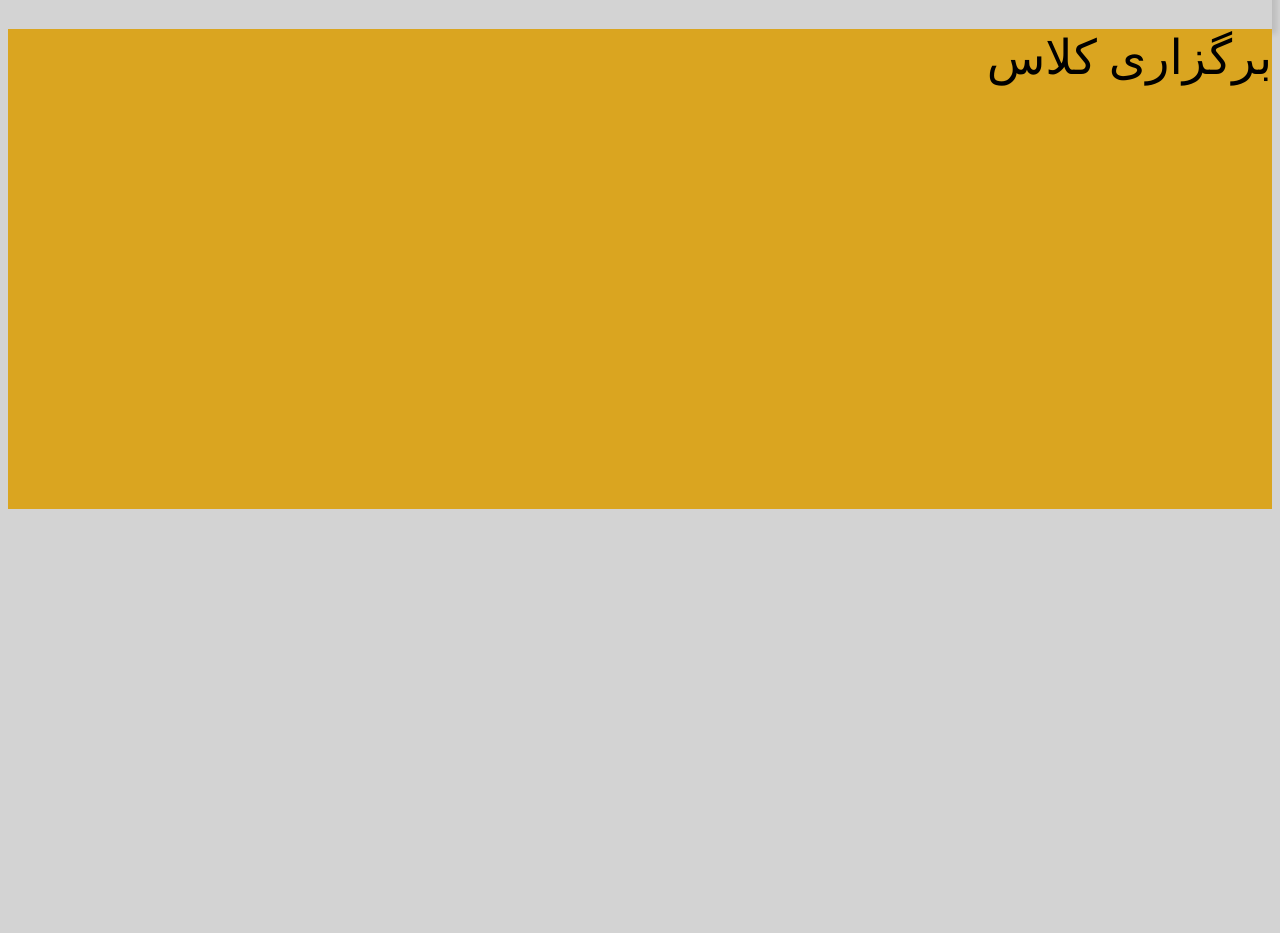
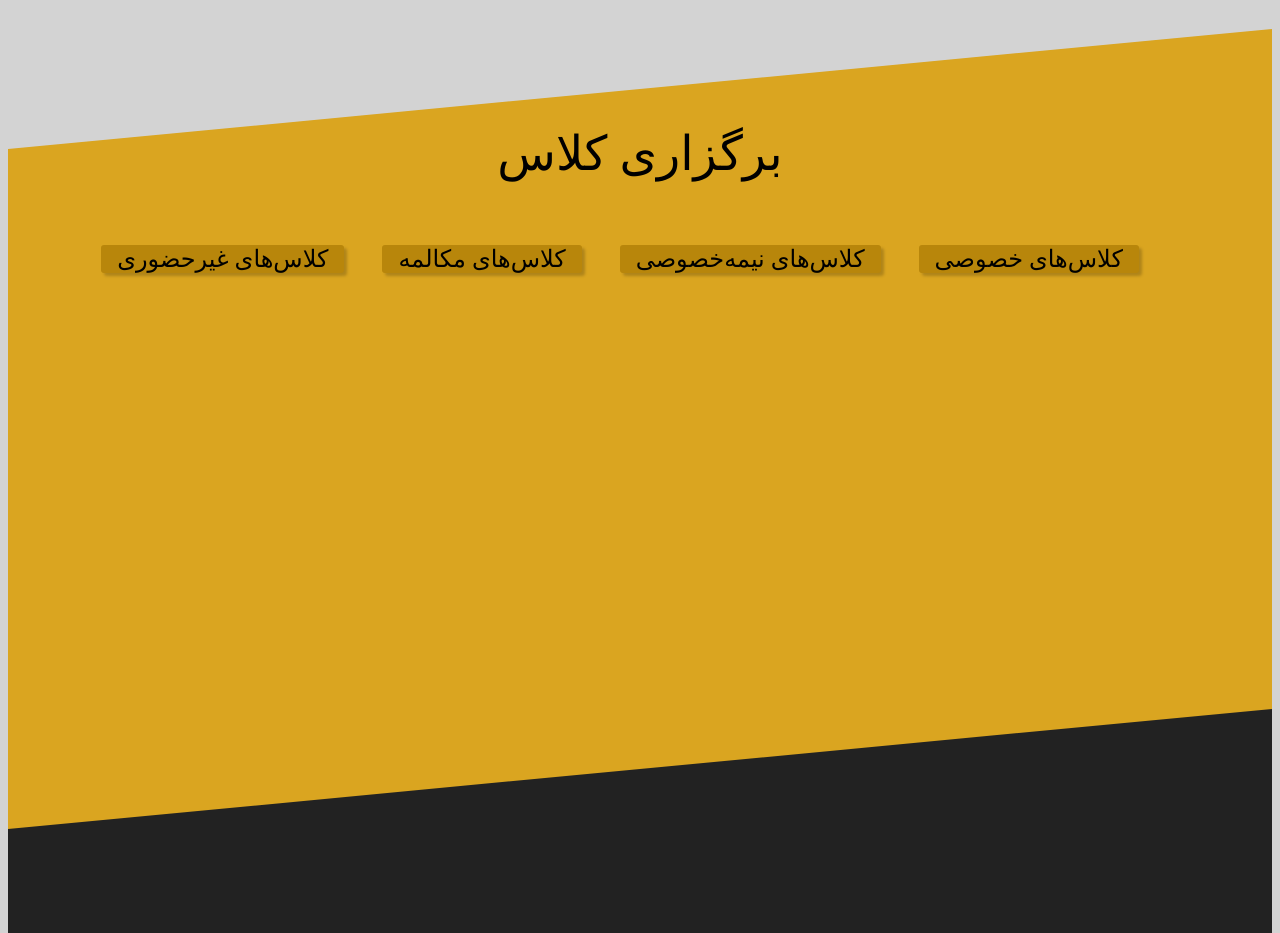
Before and after one commit to aboozarroosta/TeachingWS, a plain HTML site: page index.html in a window 1280 px wide. Shown: the part 1867-2800 px from the top of the page. Before the commit the page ends 2384 px from the top, so only its background shows below. Drawn offline with Linux system fonts and the light colour scheme; a web font is replaced by a local one.

Commit message:
Added footer

```diff
--- a/css/style.css
+++ b/css/style.css
@@ -45,8 +45,7 @@ html {
   display: flex;
   flex-direction: column;
   justify-content: center;
-  align-items: center;
-  box-shadow: 5px 5px 5px rgba(0, 0, 0, 0.1); }
+  align-items: center; }
   .section-taught__header {
     font-size: 3rem; }
   .section-taught__items {
@@ -83,13 +82,68 @@ html {
       border-radius: 3px;
       transform: rotate(-45deg);
       position: absolute; }
+      .section-taught__items__caption-1 {
+        top: 3.4rem;
+        left: -.4rem; }
+      .section-taught__items__caption-2 {
+        top: 3.4rem;
+        left: -.4rem; }
       .section-taught__items__caption-3 {
-        top: 4.5rem; }
+        top: 4.6rem; }
 
 .section-courses {
-  height: 30rem;
+  height: 50rem;
   background-color: goldenrod;
-  transform: skewX(10rem); }
+  clip-path: polygon(0 15%, 100% 0, 100% 85%, 0 100%);
+  text-align: center; }
+  .section-courses__header {
+    margin-top: 6rem; }
+  .section-courses__list {
+    font-size: 1.5rem;
+    list-style: none; }
+    .section-courses__list-item {
+      display: inline-block;
+      margin: 2rem 1rem;
+      padding-left: 1rem;
+      padding-right: 1rem;
+      border-radius: 3px;
+      background-color: darkgoldenrod;
+      box-shadow: 3px 3px 3px rgba(0, 0, 0, 0.2); }
+
+.footer {
+  height: 20rem;
+  margin-top: -10rem;
+  padding-top: 10rem;
+  background-color: #222;
+  position: relative;
+  z-index: -100;
+  text-align: center;
+  display: flex;
+  flex-direction: column;
+  justify-content: space-around;
+  align-items: center; }
+  .footer__social-media {
+    /*display: block;
+        position: absolute;
+        bottom:0;
+        right: 0;*/
+    margin-bottom: 0; }
+  .footer__copyright {
+    border-top: 1px solid rgba(218, 165, 32, 0.2);
+    margin-top: -1rem;
+    color: goldenrod; }
+
+.icon {
+  display: inline-block;
+  width: 3rem;
+  margin-left: 2rem;
+  margin-right: 2rem; }
+
+.icon-instagram {
+  fill: orange; }
+
+.icon-telegram {
+  fill: #00b1ec; }
 
 .u-bottom-margin-med {
   margin-bottom: 2rem !important; }
--- a/index.html
+++ b/index.html
@@ -47,11 +47,38 @@
 
 
         <div class="section-courses">
-            <div class="section-taught__header u-bottom-margin-med">
+            <div class="section-taught__header section-courses__header u-bottom-margin-med">
                 برگزاری کلاس
             </div>
 
+            <ul class="section-courses__list">
+                <li class="section-courses__list-item">
+                    کلاس‌های خصوصی
+                </li>
+                <li class="section-courses__list-item">
+                    کلاس‌های نیمه‌خصوصی
+                </li>
+                <li class="section-courses__list-item">
+                    کلاس‌های مکالمه
+                </li>
+                <li class="section-courses__list-item">
+                    کلاس‌های غیرحضوری
+                </li>
+            </ul>
         </div>
+
+        <footer class="footer">
+
+            <div class="footer__social-media">
+                <svg class="icon icon-telegram"><use xlink:href="img/symbol-defs.svg#icon-telegram"></use></svg>
+                <svg class="icon icon-instagram"><use xlink:href="img/symbol-defs.svg#icon-instagram"></use></svg>
+            </div>
+
+            <div class="footer__copyright">
+                تمام حقوق محفوظ است.
+            </div>
+
+        </footer>
 
     </div>
 </body>
--- a/sass/layout/_courses.scss
+++ b/sass/layout/_courses.scss
@@ -1,5 +1,27 @@
 .section-courses {
-    height: 30rem;
+    height: 50rem;
     background-color: goldenrod;
-    transform: skewX(10rem);
+    clip-path: polygon(0 15%, 100% 0, 100% 85%, 0 100%);
+    text-align: center;
+
+
+    &__header {
+        margin-top: 6rem;
+
+    }
+
+    &__list {
+        font-size: 1.5rem;
+        list-style: none;
+
+        &-item {
+            display: inline-block;
+            margin: 2rem 1rem;
+            padding-left: 1rem;
+            padding-right: 1rem;
+            border-radius: 3px;
+            background-color: darkgoldenrod;
+            box-shadow: 3px 3px 3px rgba(black,.2);
+        }
+    }
 }
--- /dev/null
+++ b/sass/layout/_footer.scss
@@ -0,0 +1,45 @@
+.footer {
+    height: 20rem;
+    margin-top: -10rem;
+    padding-top: 10rem;
+    background-color: #222;
+    position: relative;
+    z-index: -100;
+
+    text-align: center;
+    display: flex;
+    flex-direction: column;
+    justify-content: space-around;
+    align-items: center;
+
+    &__social-media {
+        /*display: block;
+        position: absolute;
+        bottom:0;
+        right: 0;*/
+        margin-bottom: 0;
+    }
+
+    &__copyright {
+        border-top: 1px solid rgba(goldenrod, .2);
+        margin-top: -1rem;
+        color: goldenrod;
+    }
+
+
+}
+
+.icon {
+    display: inline-block;
+    width: 3rem;
+    margin-left: 2rem;
+    margin-right: 2rem;
+}
+
+.icon-instagram {
+    fill: orange;
+}
+
+.icon-telegram {
+    fill: rgb(0, 177, 236);
+}
--- a/sass/layout/_header.scss
+++ b/sass/layout/_header.scss
@@ -16,6 +16,7 @@
     justify-content: center;
     align-items: center;
 
+
     &__heading-1 {
         font-size: 4rem;
         margin-bottom: 1rem;
--- a/sass/layout/_taught.scss
+++ b/sass/layout/_taught.scss
@@ -3,7 +3,6 @@
     flex-direction: column;
     justify-content: center;
     align-items: center;
-    box-shadow: 5px 5px 5px rgba(black,.1);
 
     &__header {
         font-size: 3rem;
@@ -54,15 +53,18 @@
             position: absolute;
 
             &-1 {
+                top:3.4rem;
+                left:-.4rem;
 
             }
 
             &-2 {
-
+                top:3.4rem;
+                left:-.4rem;
             }
 
             &-3 {
-                top:4.5rem;
+                top:4.6rem;
             }
         }
     }
--- a/sass/main.scss
+++ b/sass/main.scss
@@ -5,5 +5,6 @@
 @import "layout/header";
 @import "layout/taught";
 @import "layout/courses";
+@import "layout/footer";
 
 @import "abstracts/utilities";
```
